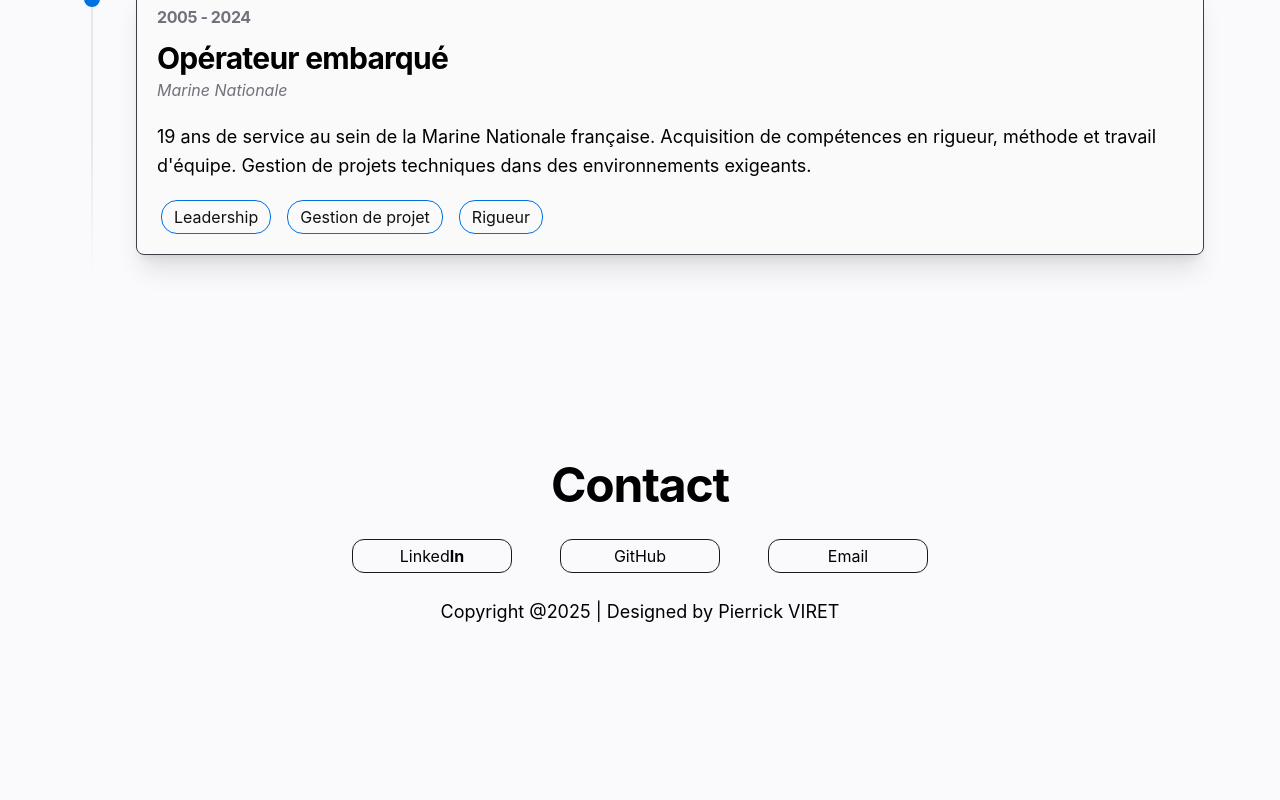
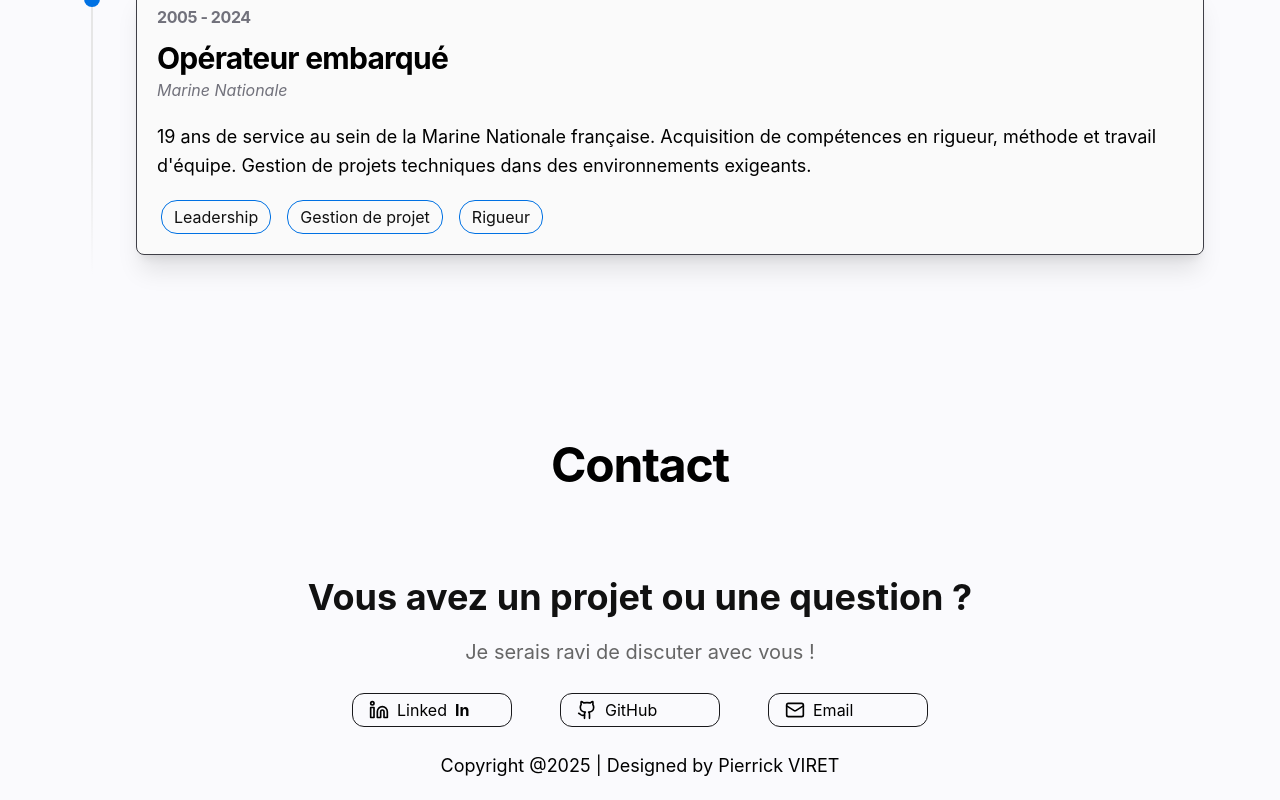
Before and after one commit to Pierrick74/MonSite, a React (Vite) app: page / in a window 1280 px wide. Shown: the part 3563-4363 px from the top of the page. Before the commit the page ends 4210 px from the top, so only its background shows below. Built offline with nearby package versions, Linux system fonts and the light colour scheme.

Commit message:
update footer

```diff
--- a/public/style.css
+++ b/public/style.css
@@ -53,7 +53,7 @@ body {
 }
 
 .project-tabs-trigger {
-  @apply border border-black bg-[#F5F5F7] text-center text-xl leading-tight tracking-tight text-black data-[state=active]:scale-110 data-[state=active]:border-b-2 data-[state=active]:border-black data-[state=active]:font-bold md:text-xl lg:text-2xl;
+  @apply border border-black bg-[#F5F5F7] text-center text-base leading-tight tracking-tight text-black data-[state=active]:scale-110 data-[state=active]:border-b-2 data-[state=active]:border-black data-[state=active]:font-bold md:text-xl lg:text-2xl;
 }
 
 .project-card-content {
--- a/src/components/section/Footer.jsx
+++ b/src/components/section/Footer.jsx
@@ -1,3 +1,4 @@
+import { Linkedin, Github, Mail } from 'lucide-react'
 
 export function Footer() {
     // Secure email
@@ -9,33 +10,40 @@ export function Footer() {
 
     return (
         <footer id="Contact" className="">
-            <h2 className="section-title w-full text-center">Contact</h2>
+            <h2 className="heading-hero w-full text-center">Contact</h2>
+            <div className="flex flex-col items-center justify-center text-center">
+                <p className="mx-3 text-2xl md:text-3xl lg:text-4xl font-bold text-primary leading-tight pt-20">Vous avez un projet ou une question ?</p>
+                <p className="mx-3 text-lg md:text-xl text-secondary leading-relaxed mt-4">Je serais ravi de discuter avec vous !</p>
+            </div>
+
             <div className="flex flex-wrap justify-center items-center md:gap-10 m-5">
                 <a
                     href="https://www.linkedin.com/in/prk-v"
                     target="_blank"
                     rel="noopener noreferrer"
-                    className="contact-btn"
+                    className="contact-btn flex items-center gap-2"
                     aria-label="Voir mon profil LinkedIn"
                 >
-                    Linked
-                    <span className="font-bold">In</span>
+                    <Linkedin className="w-5 h-5" />
+                    Linked<span className="font-bold">In</span>
                 </a>
                 <a
                     href="https://github.com/Pierrick74"
                     target="_blank"
                     rel="noopener noreferrer"
-                    className="contact-btn"
+                    className="contact-btn flex items-center gap-2"
                     aria-label="Voir mon profil GitHub"
                 >
+                    <Github className="w-5 h-5" />
                     GitHub
                 </a>
                 <a
                     href="#"
-                    className="contact-btn"
+                    className="contact-btn flex items-center gap-2"
                     onClick={(e) => { e.preventDefault(); makeEmail(); }}
                     aria-label="M'envoyer un email"
                 >
+                    <Mail className="w-5 h-5" />
                     Email
                 </a>
             </div>
```
